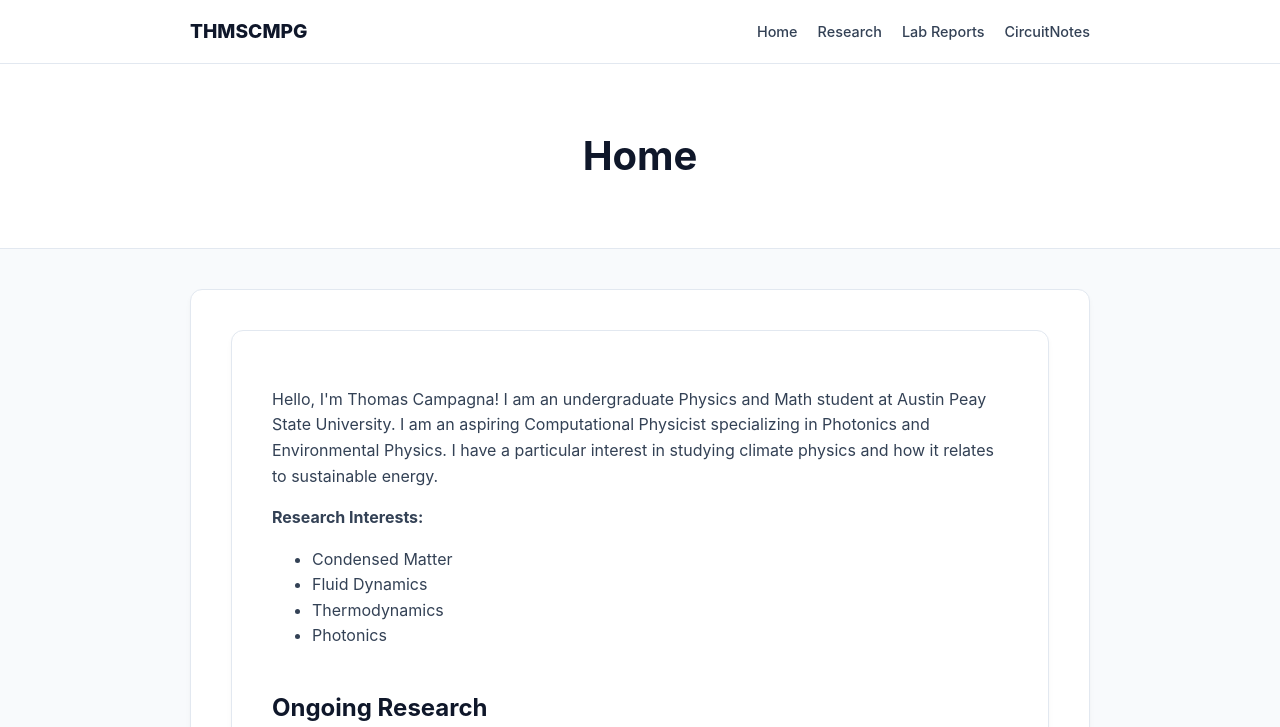
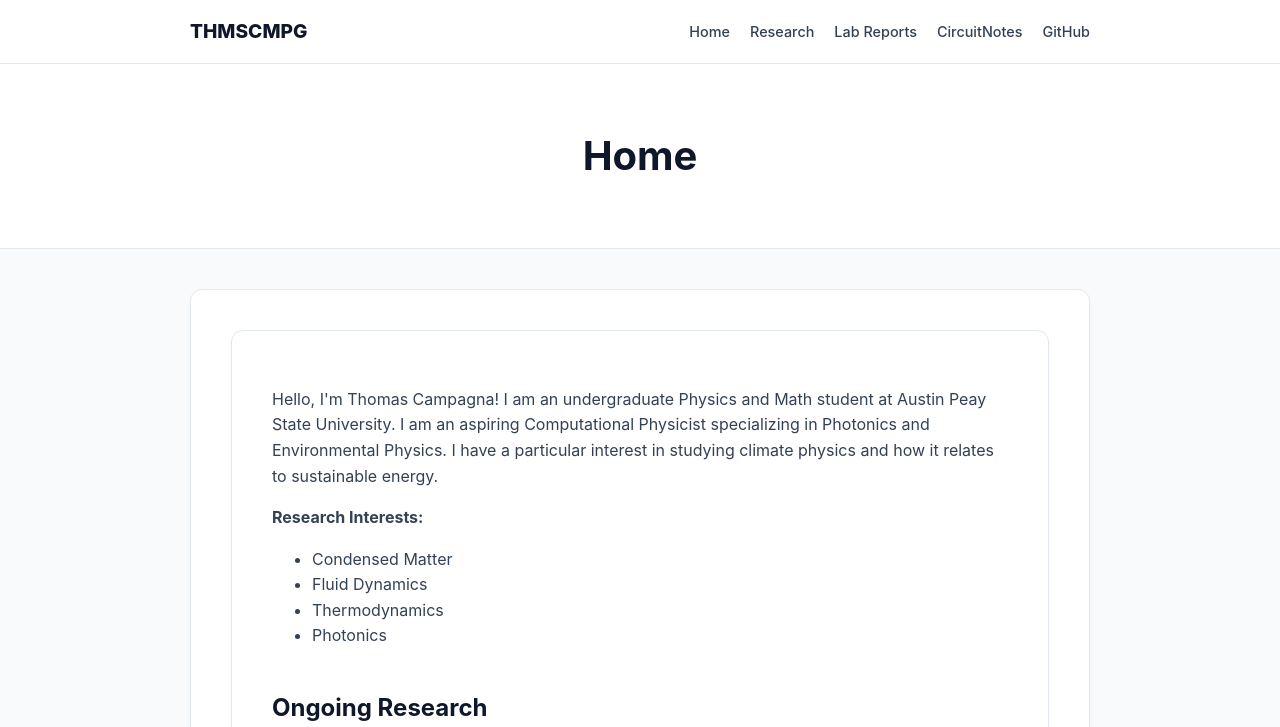
Before and after one commit to THMSCMPG/THMSCMPG.github.io, a Jekyll site: the page built from index.html, in a window 1280 px wide. Shown: the top 727 px of the page. Built offline with Jekyll 4.4.1, drawn with Linux system fonts in a browser that asks for light colours; grey boxes are pictures that could not be loaded.

Commit message:
Update default.html

```diff
--- a/_layouts/default.html
+++ b/_layouts/default.html
@@ -35,6 +35,8 @@
                 <li><a href="{{ '/projects' | relative_url }}">Research</a></li>
                 <li><a href="{{ '/reports' | relative_url }}">Lab Reports</a></li>
                 <li><a href="https://thmscmpg.github.io/CircuitNotes/">CircuitNotes</a></li>
+                <li><a href="https://github.com/THMSCMPG"><i class="fab fa-github"></i> GitHub</a></li>
+
             </ul>
         </div>
     </nav>
```
